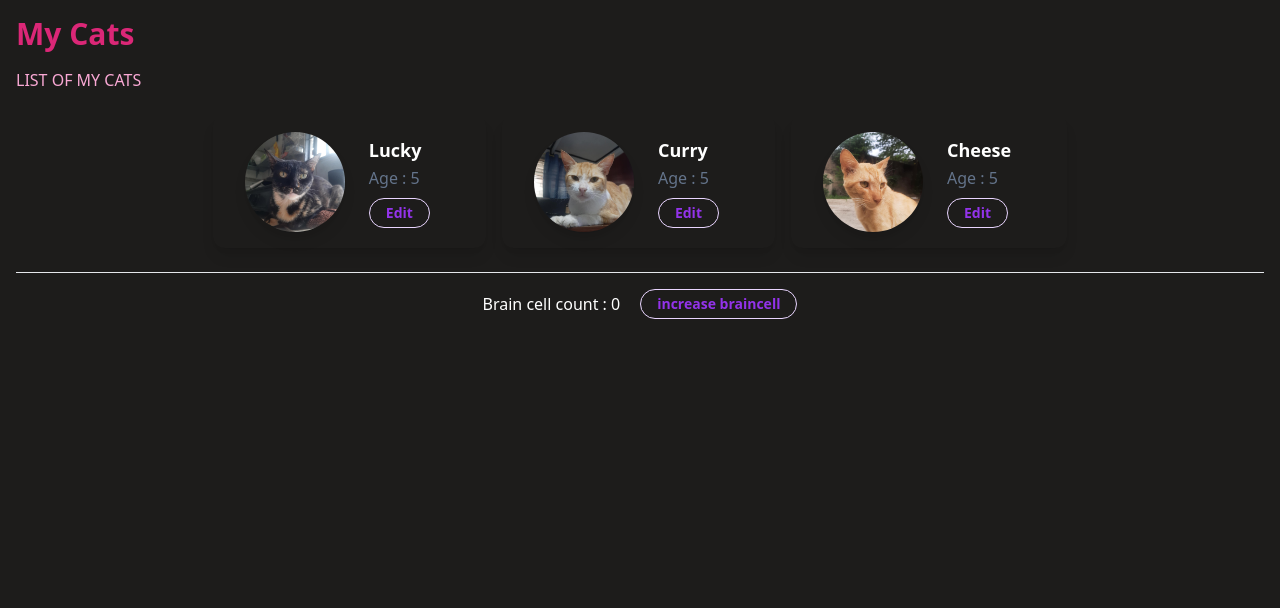
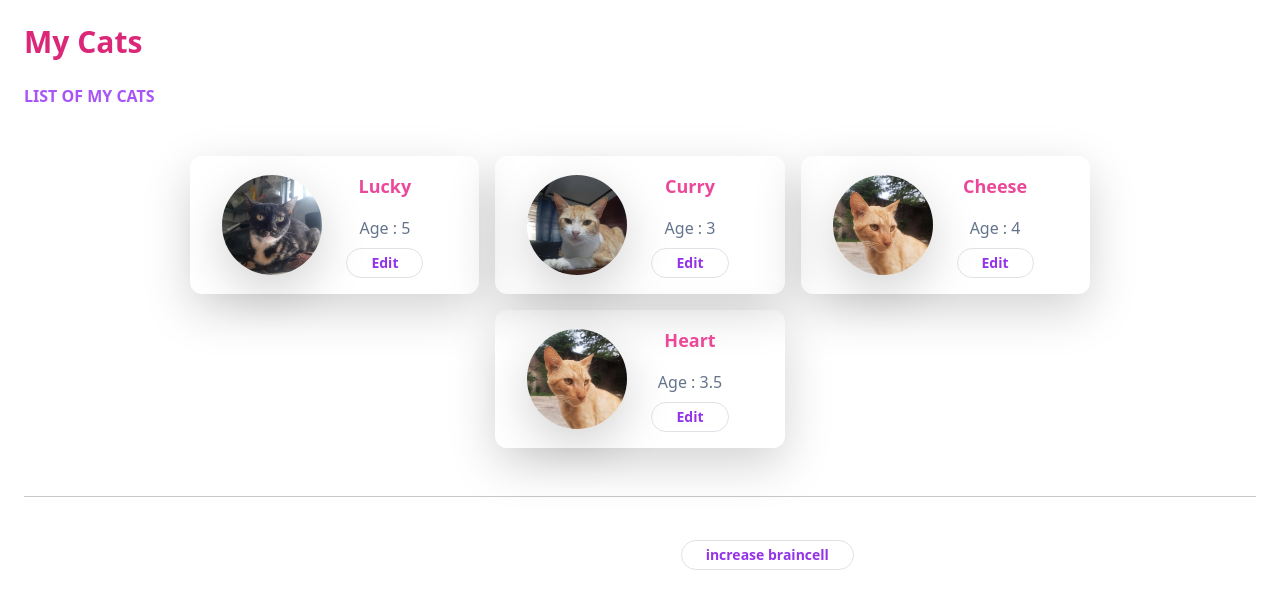
Before and after one commit to Rozabee/0, a React (Create React App) app: page / in a window 1280 px wide. Shown: the top 608 px of the page. Built offline with nearby package versions, Linux system fonts and the light colour scheme.

Commit message:
added modal and style form and button

```diff
--- a/package.json
+++ b/package.json
@@ -7,7 +7,9 @@
     "@testing-library/jest-dom": "^6.6.3",
     "@testing-library/react": "^16.2.0",
     "@testing-library/user-event": "^13.5.0",
+    "bootstrap": "^5.3.3",
     "react": "^19.0.0",
+    "react-bootstrap": "^2.10.9",
     "react-dom": "^19.0.0",
     "react-scripts": "5.0.1",
     "web-vitals": "^2.1.4"
--- a/src/App.js
+++ b/src/App.js
@@ -16,13 +16,19 @@
     name: 'Curry',
     color: 'Yellow',
     img: '/imgs/curry.jpg',
-    age: 5,
+    age: 3,
   },
   {
     name: 'Cheese',
     color: 'Orange',
     img: '/imgs/cheese.jpg',
-    age: 5,
+    age: 4,
+  },
+  {
+    name: 'Heart',
+    color: 'Orange',
+    img: '/imgs/cheese.jpg',
+    age: 3.5,
   } ]
 );
 const [braincellCount, setBraincellCount] = useState(0);
@@ -38,7 +44,7 @@
     { showCats ? (
       <>
       {/* <input  className='mt-4 rounded-md focus:outline-none focus:ring-2 focus:ring-purple-500 px-2' type='text' placeholder='ouieeaaiouiai' onChange={(e) => {console.log(e.target.value); setAttitude(e.target.value)}}/> */}
-      <p className='text-pink-300 mt-4'>LIST OF MY CATS</p>
+      <p className='text-purple-500 font-bold mt-4'>LIST OF MY CATS</p>
 
       <div className="flex flex-wrap justify-center bg-#1d1c1b p-4">
         {pet.map((cat)=>{
--- a/src/components/Cat.js
+++ b/src/components/Cat.js
@@ -1,13 +1,15 @@
+import EditCat from "./EditCat";
+
 function Cat(props) {
 //rule
 return (
     <div class="m-2 py-8 px-8 max-w-sm space-y-2 bg-#1d1c1b rounded-xl shadow-lg sm:py-4 sm:flex sm:items-center sm:space-y-0 sm:gap-x-6">
 
-    <img class="object-cover rounded-full h-[100px] w-[100px] shadow-lg block mx-auto h-24 rounded-full sm:mx-0 sm:shrink-0" src={props.img} alt="cat" />
+    <img class="object-cover rounded-full h-[100px] w-[100px] shadow-lg block mx-auto sm:mx-0 sm:shrink-0" src={props.img} alt="cat" />
 
     <div class="text-center space-y-2 sm:text-left">
         <div class="space-y-0.5">
-            <p class="text-lg text-white font-semibold">
+            <p class="text-lg text-pink-500 font-bold">
                 {props.name}
             </p>
             <p class="text-slate-500 font-medium">
@@ -15,9 +17,9 @@
             </p>
 
         </div>
-        <button class="px-4 py-1 text-sm text-purple-600 font-semibold rounded-full border border-purple-200 hover:text-white hover:bg-pink-300 hover:border-transparent focus:outline-none focus:ring-2 focus:ring-purple-600 focus:ring-offset-2">
-        Edit
-        </button>
+
+        <EditCat/>
+
     </div>
     <hr/>
     </div>
--- /dev/null
+++ b/src/components/EditCat.js
@@ -0,0 +1,60 @@
+import { useState } from 'react';
+
+import Modal from 'react-bootstrap/Modal';
+
+function EditCat() {
+  const [show, setShow] = useState(false);
+
+  const handleClose = () => setShow(false);
+  const handleShow = () => setShow(true);
+
+  return (
+    <>
+      <button onClick = {handleShow} className="px-4 py-1 text-sm text-purple-600 font-semibold rounded-full border border-purple-200 hover:text-white hover:bg-pink-300 hover:border-transparent focus:outline-none focus:ring-2 focus:ring-purple-600 focus:ring-offset-2">
+        Edit
+      </button>
+
+      <Modal
+        show={show}
+        onHide={handleClose}
+        backdrop="static"
+        keyboard={false}
+      >
+        <Modal.Header closeButton>
+          <Modal.Title>Update Details</Modal.Title>
+        </Modal.Header>
+        <Modal.Body>
+        <form id= 'editdetailsForm' className="w-full max-w-sm">
+        <div className="md:flex md:items-center mb-6">
+          <div className="md:w-1/3">
+            <label className="block text-gray-500 font-bold md:text-right mb-1 md:mb-0 pr-4" for="name">
+              Full Name
+            </label>
+          </div>
+          <div className="md:w-2/3">
+            <input className="bg-gray-200 appearance-none border-2 border-gray-200 rounded w-full py-2 px-4 text-gray-700 leading-tight focus:outline-none focus:bg-white focus:border-purple-500" id="name" type="text" placeholder='name'/>
+          </div>
+        </div>
+        <div className="md:flex md:items-center mb-6">
+          <div className="md:w-1/3">
+            <label className="block text-gray-500 font-bold md:text-right mb-1 md:mb-0 pr-4" for="name">
+              Age
+            </label>
+          </div>
+          <div className="md:w-2/3">
+            <input className="bg-gray-200 appearance-none border-2 border-gray-200 rounded w-full py-2 px-4 text-gray-700 leading-tight focus:outline-none focus:bg-white focus:border-purple-500" id="age" type="text" placeholder='age'/>
+          </div>
+        </div>
+      </form>
+        </Modal.Body>
+        <Modal.Footer>
+
+          <button className= " hover:bg-purple-500 text-pink-700 font-semibold hover:text-white py-2 px-4 border border-purple-500 rounded" onClick={handleClose} >Close</button>
+          <button className= "bg-pink-500 hover:bg-purple-500 text-white font-bold py-2 px-4 border-b-4 border-pink-700 hover:border-purple-900 rounded"id='editdetailsForm'>Update</button>
+        </Modal.Footer>
+      </Modal>
+    </>
+  );
+}
+
+export default EditCat;
--- a/src/index.js
+++ b/src/index.js
@@ -1,6 +1,7 @@
 import React from 'react';
 import ReactDOM from 'react-dom/client';
 import App from './App';
+import 'bootstrap/dist/css/bootstrap.min.css';
 
 const root = ReactDOM.createRoot(document.getElementById('root'));
 root.render(
```
Also changed, not shown: src/components/History.js (deleted), 1 other file (tests, documents, lock files or other folders).
